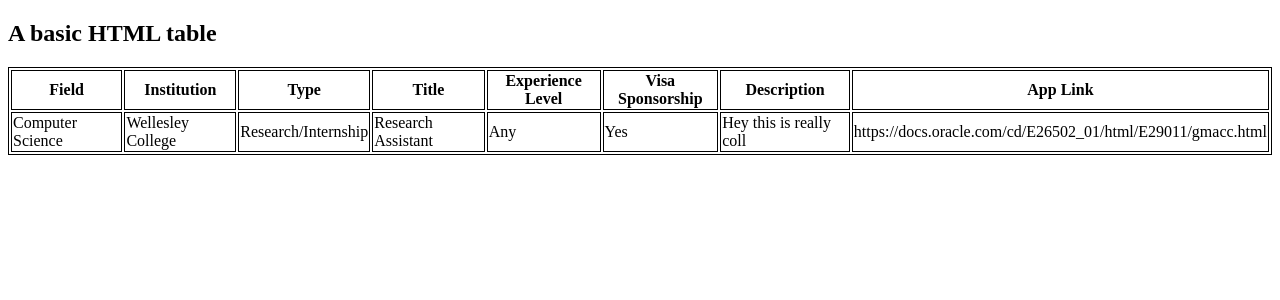
After one commit to RopaBevy/CentralizedEX-CS304, a Flask app: page /display/ in a window 1280 px wide. The commit adds this page. Shown: the top 300 px of the page. Run offline with Flask 2, Linux system fonts and the light colour scheme.

Commit message:
minor changes

```diff
--- a/app.py
+++ b/app.py
@@ -114,13 +114,19 @@ def upload():
         link = request.form.get('link')
         sponsorship = request.form.get('sponsorship')
 
+@app.route('/display/')
+def display():
+    return render_template('display.html')
 
-
+@app.route('/')
+def logout():
+    # remove/delete/update the session
+    return redirect(url_for('home'))
 
 
 if __name__ == '__main__':
     dbi.cache_cnf()
-    dbi.use('yafifi_db') #centralex_db
+    dbi.use('rs2_db') #centralex_db
 
     import os
     port = os.getuid()
--- /dev/null
+++ b/templates/display.html
@@ -0,0 +1,36 @@
+<!DOCTYPE html>
+<html>
+<style>
+table, th, td {
+  border:1px solid black;
+}
+</style>
+<body>
+
+<h2>A basic HTML table</h2>
+
+<table style="width:100%">
+  <tr>
+    <th>Field</th>
+    <th>Institution</th>
+    <th>Type</th>
+    <th>Title</th>
+    <th>Experience Level</th>
+    <th>Visa Sponsorship</th>
+    <th>Description</th>
+    <th>App Link</th> <!--put the applink into a button-->
+  </tr>
+  <tr>
+    <td>Computer Science</td>
+    <td>Wellesley College</td>
+    <td>Research/Internship</td>
+    <td>Research Assistant</td>
+    <td>Any</td>
+    <td>Yes</td>
+    <td>Hey this is really coll </td>
+    <td>https://docs.oracle.com/cd/E26502_01/html/E29011/gmacc.html</td>
+  </tr>
+</table>
+
+</body>
+</html>
```
Also changed, not shown: queries.py (+12 -11 lines), templates/upload.html (+8 -0 lines), templates/welcomePage.html (+10 -2 lines).
